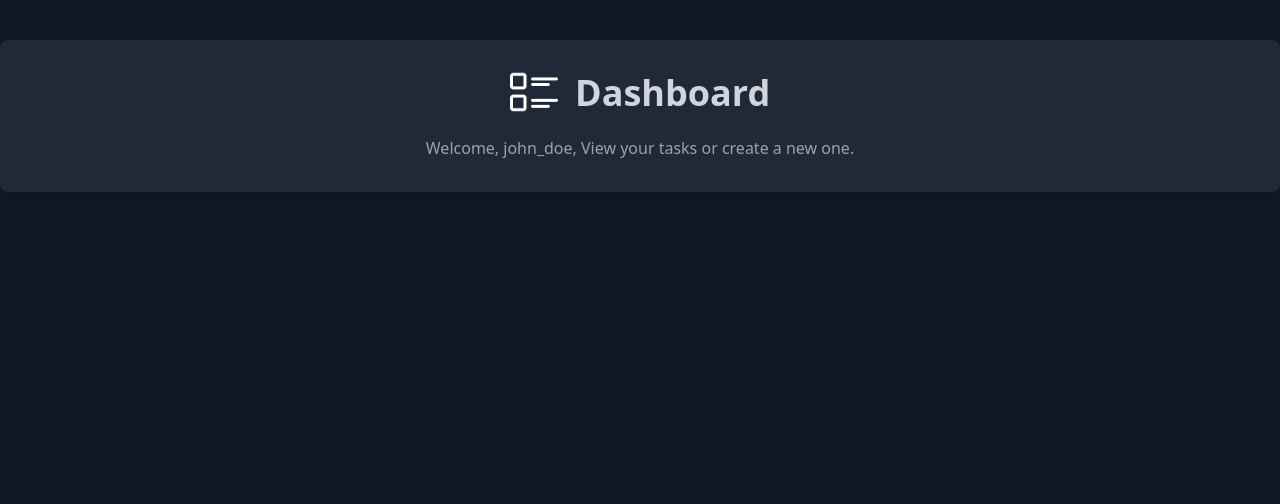
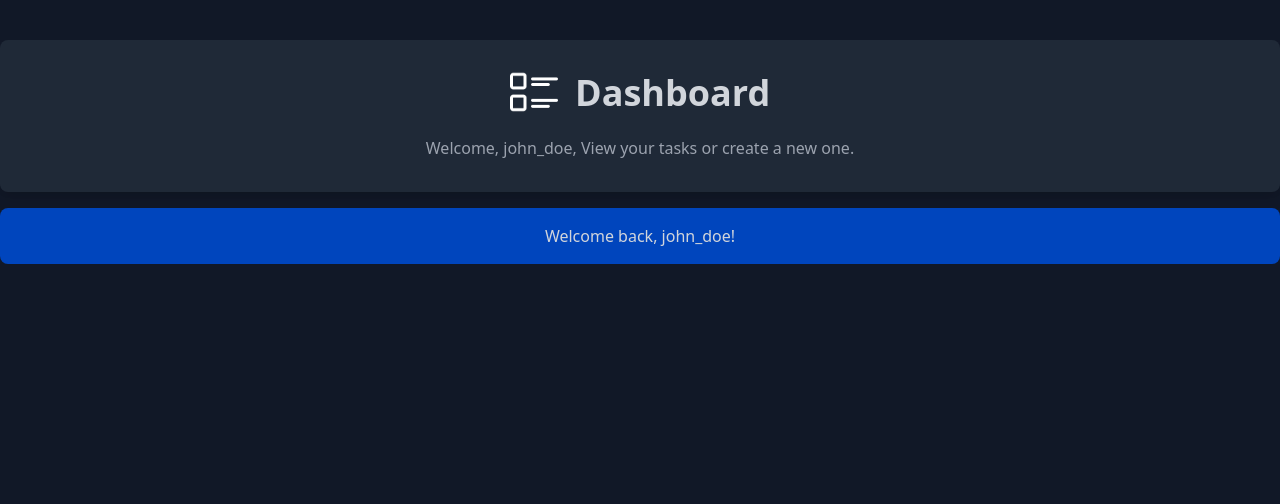
Before and after one commit to Space-Cadet-Stuff/QuickList-Task-Viewer, a Flask app: page /dashboard in a window 1280 px wide. Shown: the part 69-573 px from the top of the page. Run offline with Flask 3, Linux system fonts and the light colour scheme; a user stored in the database is signed in.

Commit message:
Enhance user experience with flash messages on login, dashboard, and index pages; add alert styles for better visibility.

```diff
--- a/app.py
+++ b/app.py
@@ -19,36 +19,40 @@ def index():
     return render_template('index.html')# Renders the index page
 
 
-@app.route('/login', methods=["GET", "POST"])# Define the login route, same as the index
+@app.route('/login', methods=["GET", "POST"])
 def login():
-    if request.method == "POST":# Takes the username and password data from the login
+    if request.method == "POST":
         username = request.form.get('username')
         password = request.form.get('password')
 
-        user = db_session.query(User).filter_by(username=username).first()# Checks if the user exists and the password is correct
+        user = db_session.query(User).filter_by(username=username).first()
         if user and check_password_hash(user.password, password):
             session["user_id"] = user.id
             session["username"] = user.username
             flash("Logged in successfully", "info")
-            return redirect(url_for('dashboard'))# Logs in the user and redirects to the dashboard
+            return redirect(url_for('dashboard'))
         else:
-            flash("Invalid username or password", "error")# If the user does not exist or the password is incorrect, it flashes an error message
+            flash("Invalid username or password", "error")
 
-    return render_template('login.html')# Renders the login page
-
+    return render_template('login.html')
 
 @app.route('/signup')# Define the signup route
 def signup():
     return render_template('signup.html')# Renders the signup page
 
 
-@app.route('/dashboard')# Define the homepage route
+@app.route('/dashboard')
 def dashboard():
-    if "user_id" not in session:# Checks if the user is logged in, and redirects to login if not
+    if "user_id" not in session:
         flash("You need to login first", "warning")
-        return redirect(url_for('login'))# Redirects to the login page
+        return redirect(url_for('login'))  # Redirect to the login page if the user is not logged in
 
-    return render_template('dashboard.html', user_id=session["user_id"], username=session["username"])# Renders the dashboard page and stores the current users id and username in the session
+    # Check if it's the first time visiting the dashboard after login or logout
+    if 'first_login' in session and session['first_login']:
+        flash("Welcome back, {}!".format(session["username"]), "info")
+        session['first_login'] = False  # Set 'first_login' to False after showing the message
+
+    return render_template('dashboard.html', user_id=session["user_id"], username=session["username"])
 
 
 @app.route('/create')# Define the create route
--- a/static/styles/styles.css
+++ b/static/styles/styles.css
@@ -1 +1,24 @@
 @import 'https://cdn.jsdelivr.net/npm/tailwindcss@2.2.19/dist/tailwind.min.css';
+.alert {
+    padding: 1rem;
+    margin-bottom: 1rem;
+    border-radius: 0.5rem;
+    font-size: 1rem;
+    text-align: center;
+    width: 100%;
+}
+
+.alert-info {
+    background-color: #0045bd;
+    color: #cbd5e0;
+}
+
+.alert-error {
+    background-color: #f56565;
+    color: #fff;
+}
+
+.alert-warning {
+    background-color: #ecc94b;
+    color: #2d3748;
+}
--- a/templates/dashboard.html
+++ b/templates/dashboard.html
@@ -38,15 +38,24 @@
                 </h2>
                 <p class="text-gray-400 text-center">Welcome, {{ username }}, View your tasks or create a new one.</p>
             </div>
+            {% with messages = get_flashed_messages(with_categories=true) %}
+            {% if messages %}
+            <div class="container mx-auto mt-4">
+                {% for category, message in messages %}
+                    <div class="alert alert-{{ category }} bg-gray-800 p-4 rounded-lg text-center mb-4">
+                        <span class="text-gray-300">{{ message }}</span>
+                    </div>
+                {% endfor %}
+            </div>
+            {% endif %}
+            {% endwith %}
         </main>
     </body>
     <footer class="bg-gray-800 text-gray-100 p-4 mt-10 fixed bottom-0 w-full">
-        </div>
-            <p>
-                <a href="https://github.com/Space-Cadet-Stuff/To-do-Program" class="text-gray-300 hover:text-gray-400">
-                    <img src="/static/images/github.png" alt="GitHub Icon" class="h-6 w-6 inline-block mr-2" style="transform: translateY(-2px);"> Visit Development page on github!
-                </a>
-            </p>
-        </div>
+        <p>
+            <a href="https://github.com/Space-Cadet-Stuff/To-do-Program" class="text-gray-300 hover:text-gray-400">
+                <img src="/static/images/github.png" alt="GitHub Icon" class="h-6 w-6 inline-block mr-2" style="transform: translateY(-2px);"> Visit Development page on github!
+            </a>
+        </p>
     </footer>
 </html>
```
Also changed, not shown: templates/index.html (+11 -0 lines), templates/login.html (+16 -7 lines).
